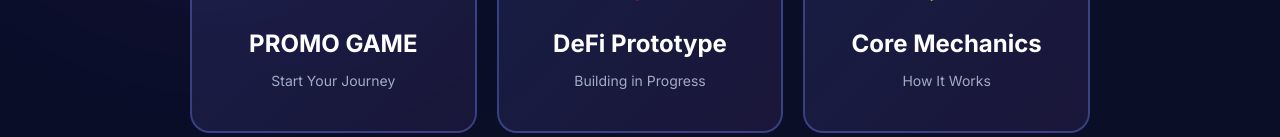
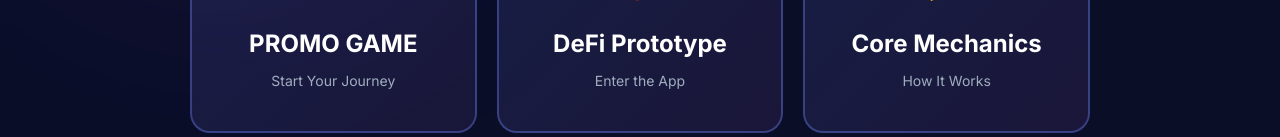
Before and after one commit to k30394121/Cheaply-Promotion-Site, a Next.js app in the folder Cheaply-Frontend/: page / in a window 1280 px wide. Shown: the part 815-952 px from the top of the page. Built offline with nearby package versions, Linux system fonts and the light colour scheme.

Commit message:
Add Defi location

```diff
--- a/Cheaply-Frontend/app/page.tsx
+++ b/Cheaply-Frontend/app/page.tsx
@@ -312,10 +312,10 @@ export default function Home() {
                 <div className="big-button-desc">Start Your Journey</div>
               </button>
 
-              <button className="big-button" onClick={() => window.location.href = '#demo1'}>
+              <button className="big-button" onClick={() => window.location.href = 'https://demo.cheaply.click/'}>
                 <div className="big-button-icon">🚀</div>
                 <div className="big-button-title">DeFi Prototype</div>
-                <div className="big-button-desc">Building in Progress</div>
+                <div className="big-button-desc">Enter the App</div>
               </button>
 
               <button className="big-button" onClick={() => window.location.href = '/About.html'}>
```
